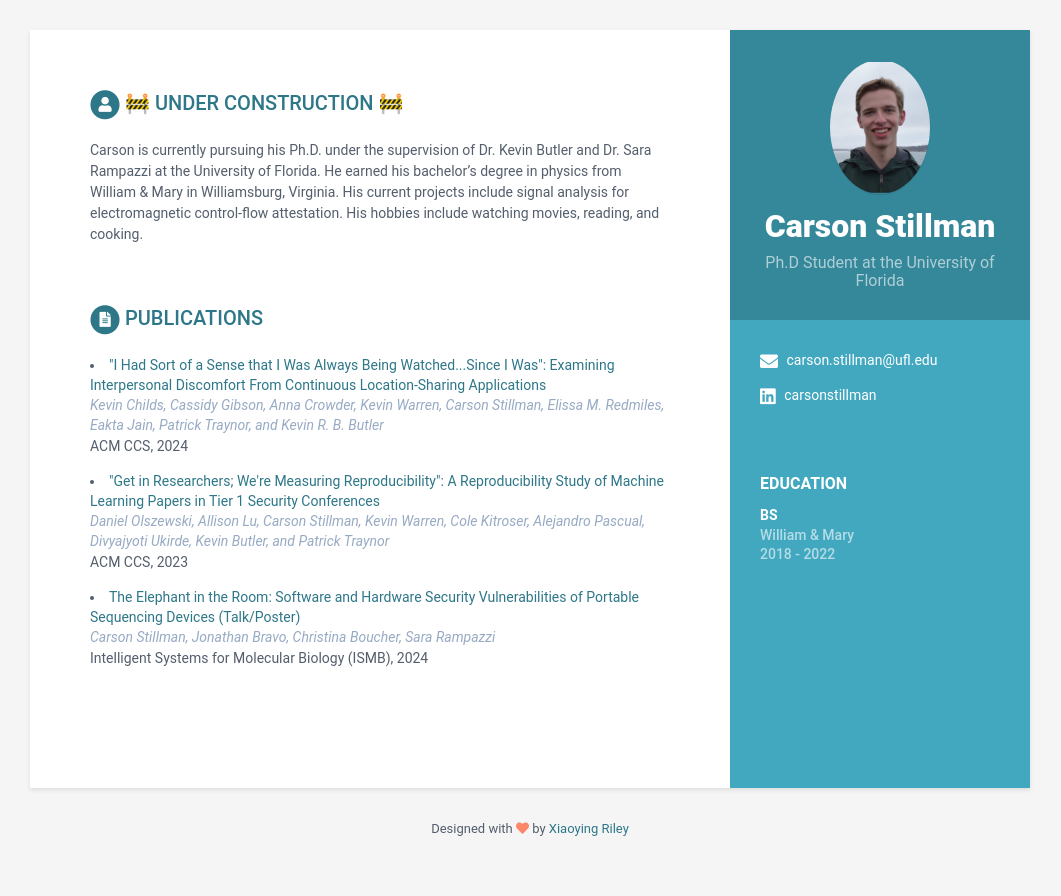
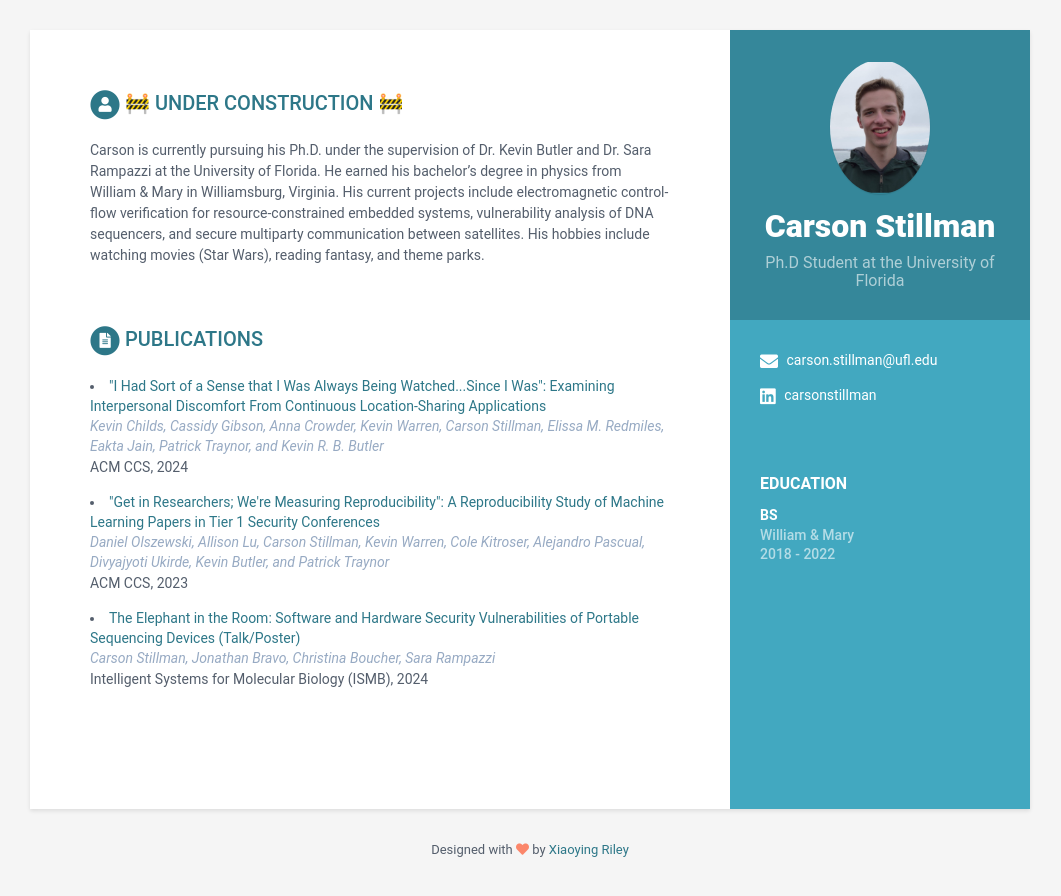
Before and after one commit to carsonstillman/carson_stillman, a Jekyll site: the page built from index.html, in a window 1280 px wide. Shown: the top 896 px of the page, without its empty margins (110-1171 px from the left). Built offline with Jekyll 4.4.1, drawn with Linux system fonts in a browser that asks for light colours.

Commit message:
updated bio

```diff
--- a/_data/data.yml
+++ b/_data/data.yml
@@ -57,7 +57,7 @@ sidebar:
 career-profile:
     title: 🚧 Under Construction 🚧
     summary: |
-      Carson is currently pursuing his Ph.D. under the supervision of Dr. Kevin Butler and Dr. Sara Rampazzi at the University of Florida. He earned his bachelor’s degree in physics from William & Mary in Williamsburg, Virginia. His current projects include signal analysis for electromagnetic control-flow attestation. His hobbies include watching movies, reading, and cooking.
+      Carson is currently pursuing his Ph.D. under the supervision of Dr. Kevin Butler and Dr. Sara Rampazzi at the University of Florida. He earned his bachelor’s degree in physics from William & Mary in Williamsburg, Virginia. His current projects include electromagnetic control-flow verification for resource-constrained embedded systems, vulnerability analysis of DNA sequencers, and secure multiparty communication between satellites. His hobbies include watching movies (Star Wars), reading fantasy, and theme parks.
 education:
     title: Education
     info:
```
